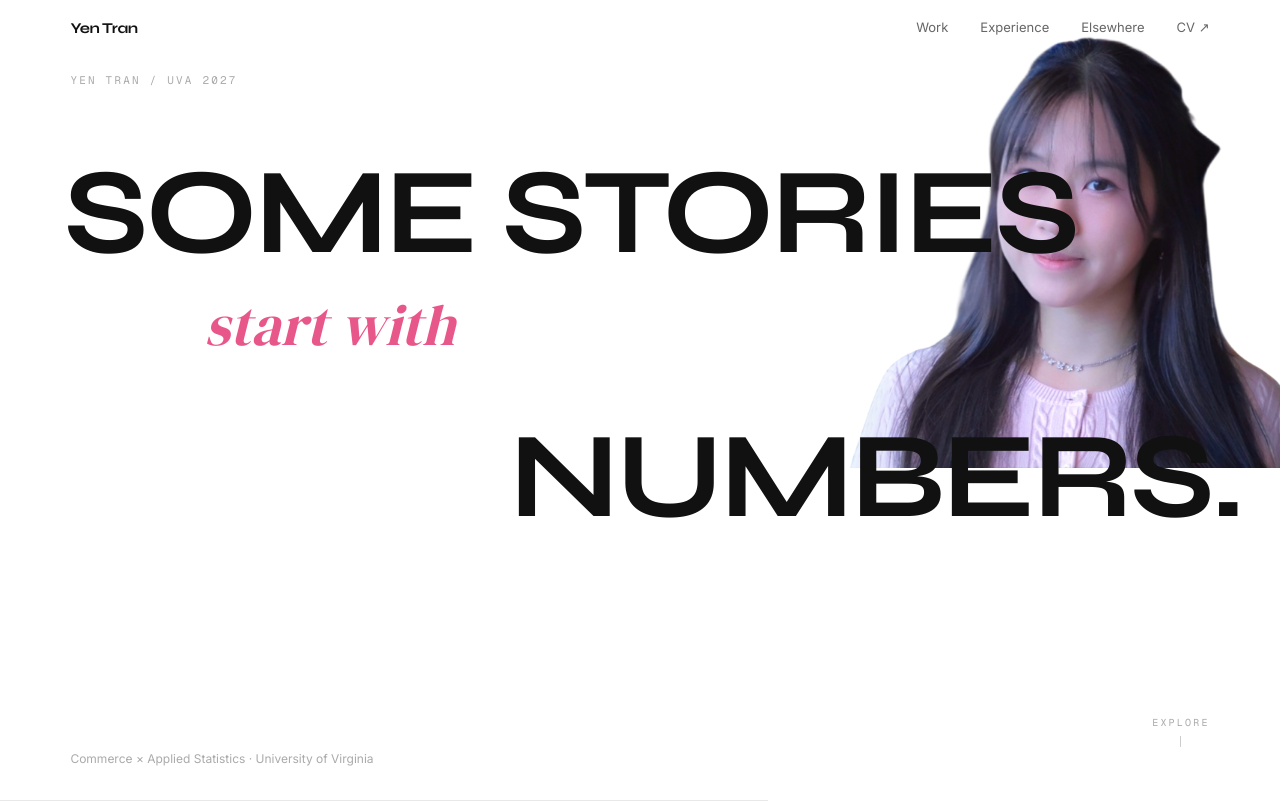
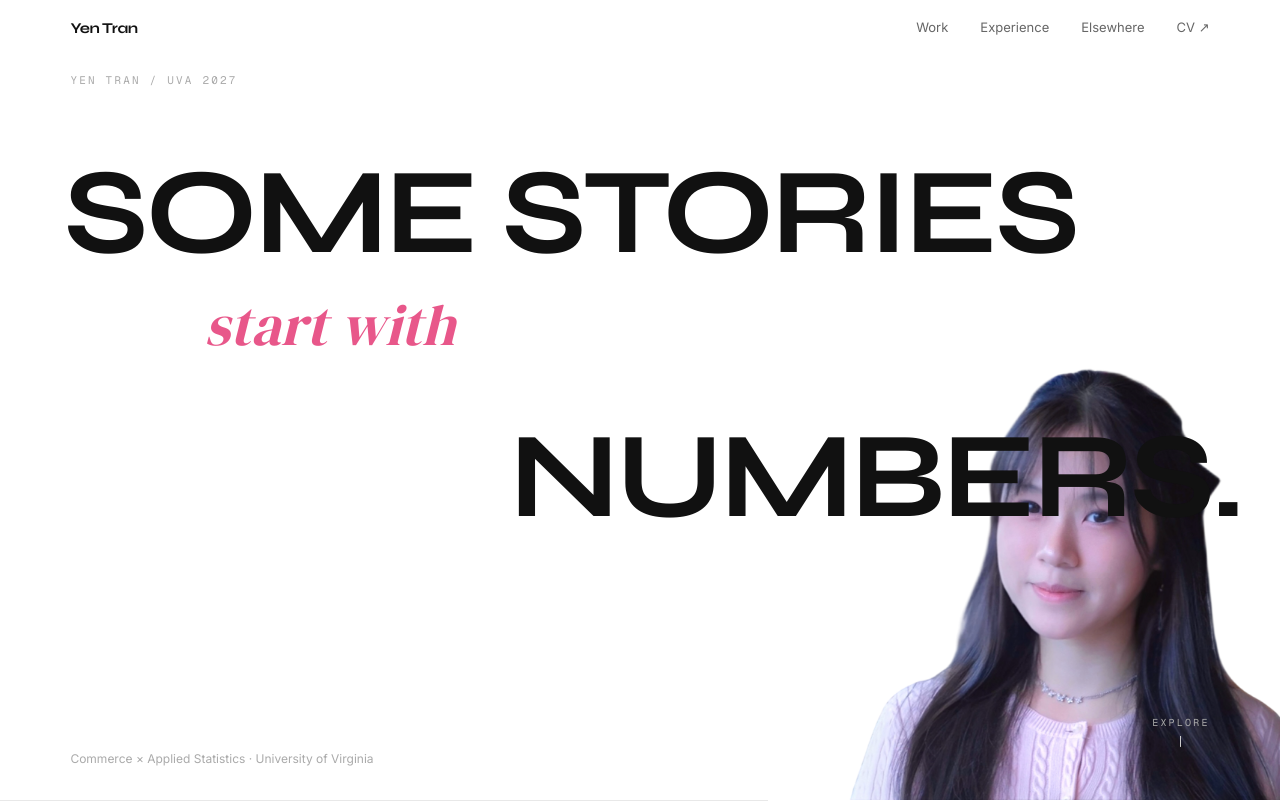
Before and after one commit to inn162/yen-portfolio, a Next.js app in the folder yen-portfolio/: page / in a window 1280 px wide. Shown: the top 802 px of the page. Built offline with nearby package versions, Linux system fonts and the light colour scheme.

Commit message:
Anchor portrait to bottom-right of hero
Co-Authored-By: Claude Sonnet 4.6 <noreply@anthropic.com>

```diff
--- a/yen-portfolio/app/components/Hero.tsx
+++ b/yen-portfolio/app/components/Hero.tsx
@@ -52,10 +52,10 @@ export default function Hero() {
       <motion.div
         className="absolute z-[2] pointer-events-none"
         style={{
-          top: 0,
+          bottom: 0,
           right: "-2vw",
           width: "clamp(240px, 36vw, 500px)",
-          height: "100%",
+          height: "95%",
           x: ptX,
           y: ptY,
         }}
@@ -68,7 +68,7 @@ export default function Hero() {
           alt="Yen Tran"
           fill
           sizes="(max-width: 768px) 65vw, 36vw"
-          className="object-contain object-top"
+          className="object-contain object-bottom"
           priority
         />
       </motion.div>
```
